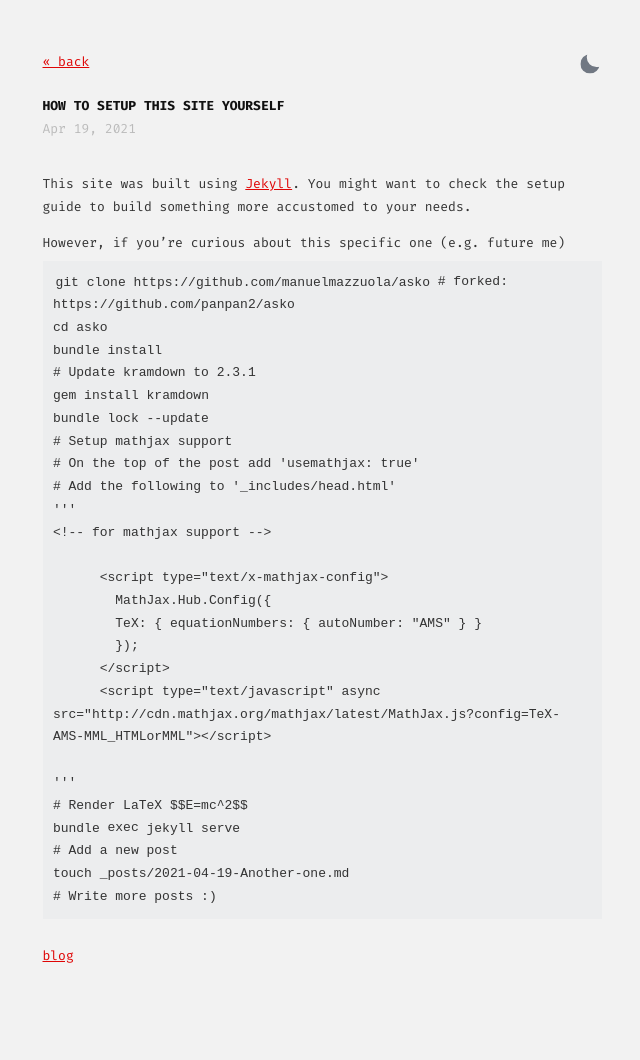
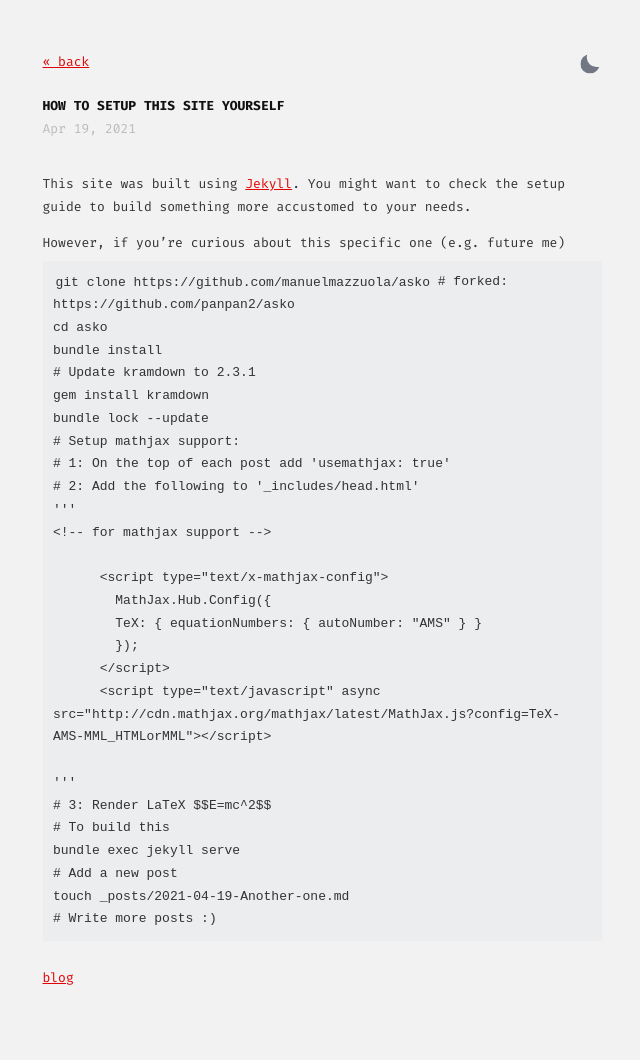
Before and after one commit to panpan2/panpan2.github.io, a Jekyll site: the page built from _posts/2021-04-19-How-to-setup-this-site-yourself.md, in a window 1280 px wide. Shown: the whole page, without its empty margins (318-958 px from the left). Built offline with Jekyll 4.4.1, drawn with Linux system fonts in a browser that asks for light colours; before the commit the page ends 1038 px from its top, so only the background shows below that.

Commit message:
Add more details to setup post

```diff
--- a/_config.yml
+++ b/_config.yml
@@ -11,7 +11,7 @@ author:
   twitter: https://twitter.com/panayiot2
   name: Panayiotis Pani Panayiotou
   avatar:
-  email: p.panayiotou2@gmail.com
+  email: #bot
   url: http://panpan2.github.io/
 permalink: pretty
 
--- a/_posts/2021-04-19-How-to-setup-this-site-yourself.md
+++ b/_posts/2021-04-19-How-to-setup-this-site-yourself.md
@@ -17,9 +17,9 @@ bundle install
 # Update kramdown to 2.3.1
 gem install kramdown
 bundle lock --update
-# Setup mathjax support
-# On the top of the post add 'usemathjax: true'
-# Add the following to '_includes/head.html'
+# Setup mathjax support:
+# 1: On the top of each post add 'usemathjax: true'
+# 2: Add the following to '_includes/head.html'
 '''
 <!-- for mathjax support -->
     {% if page.usemathjax %}
@@ -31,7 +31,8 @@ bundle lock --update
       <script type="text/javascript" async src="http://cdn.mathjax.org/mathjax/latest/MathJax.js?config=TeX-AMS-MML_HTMLorMML"></script>
     {% endif %}
 '''
-# Render LaTeX $$E=mc^2$$
+# 3: Render LaTeX $$E=mc^2$$
+# To build this
 bundle exec jekyll serve
 # Add a new post
 touch _posts/2021-04-19-Another-one.md
```
